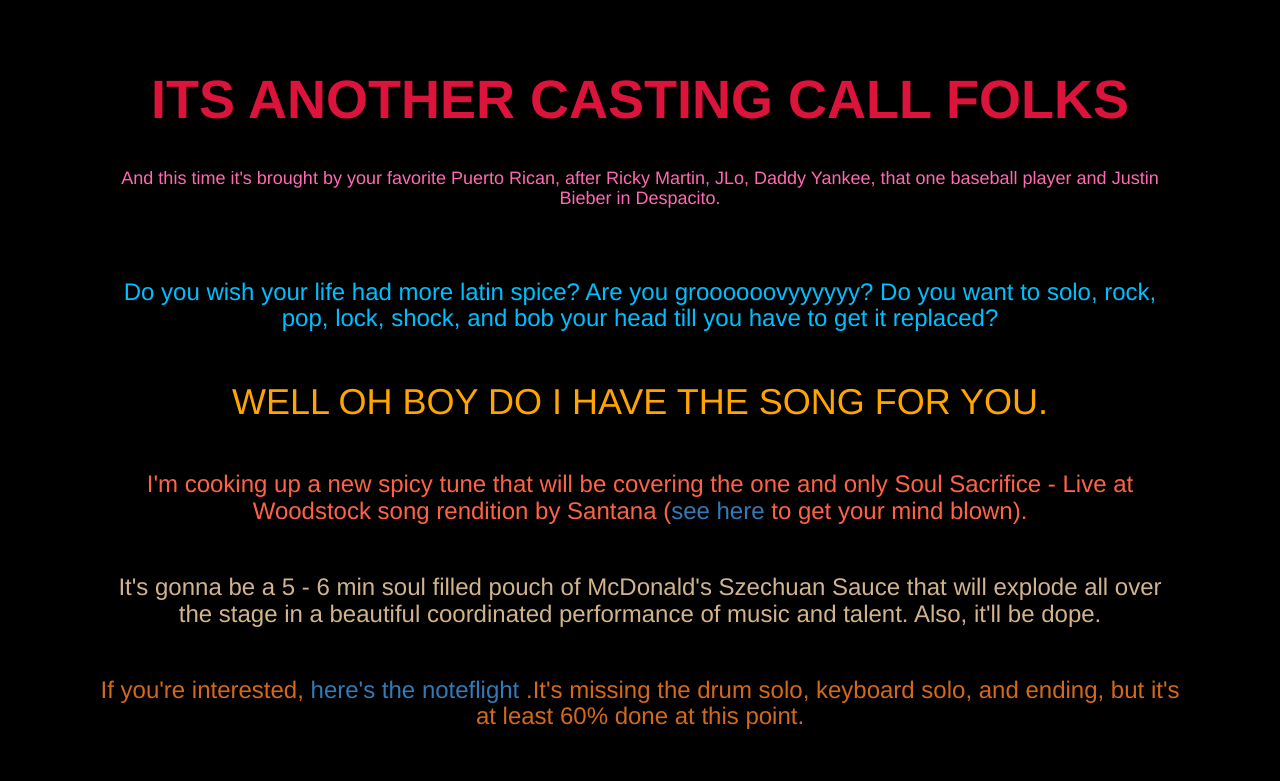
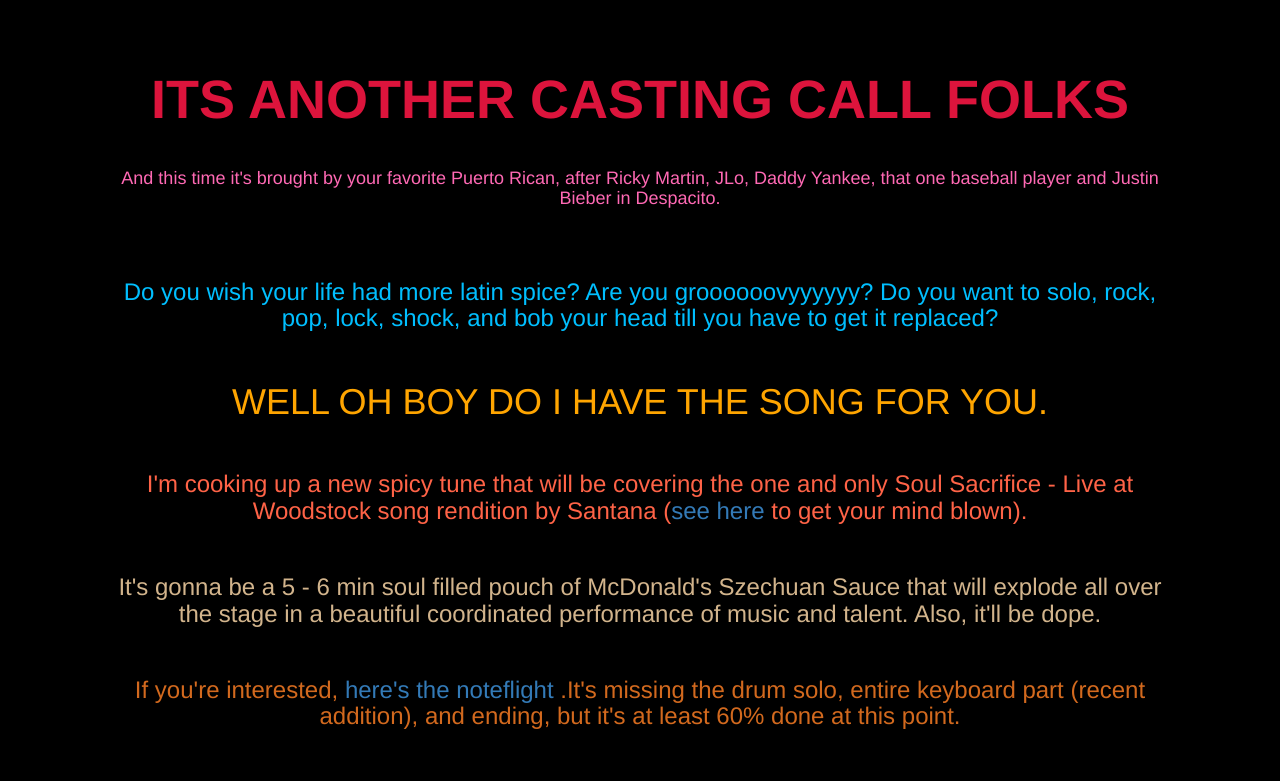
Before and after one commit to ffuxa/ffuxa.github.io, a React app: page /soulsacrifice in a window 1280 px wide. Shown: the top 781 px of the page. Built offline with nearby package versions, Linux system fonts and the light colour scheme.

Commit message:
Updated casting call

```diff
--- a/src/containers/SoulSacrificeCastingCall/SoulSacrificeCastingCall.js
+++ b/src/containers/SoulSacrificeCastingCall/SoulSacrificeCastingCall.js
@@ -38,7 +38,7 @@
           <a href="https://www.noteflight.com/scores/view/b627d52ab351d29a5044ef55ebbeb175e740bbef">
             {' here\'s the noteflight '}
           </a>.
-          {'It\'s missing the drum solo, keyboard solo, and ending, but it\'s at least 60% done at this point.'}
+          {'It\'s missing the drum solo, entire keyboard part (recent addition), and ending, but it\'s at least 60% done at this point.'}
         </h3>
         <br />
         <h3 id="casting-call-five">
```
Also changed, not shown: 1 other file (tests, documents, lock files or other folders).
